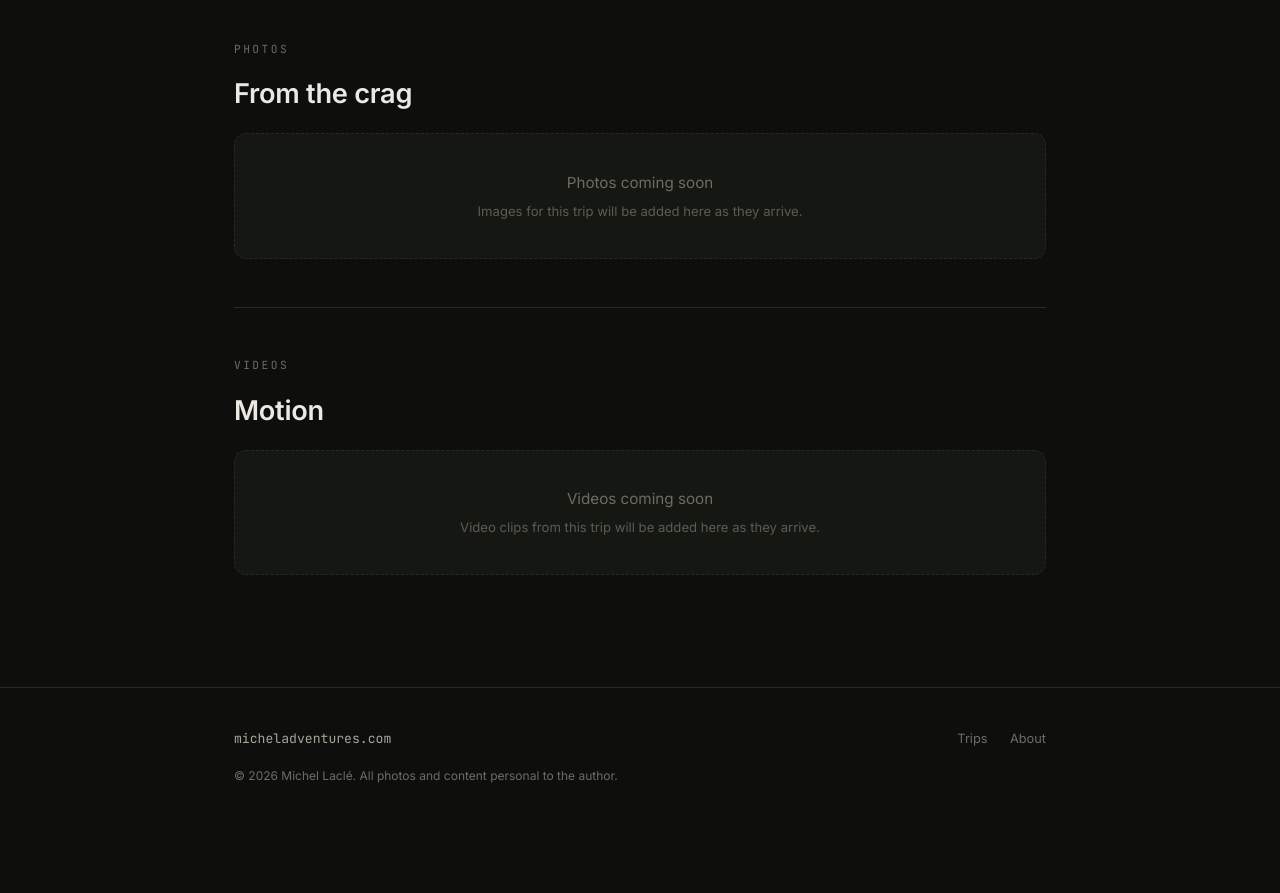
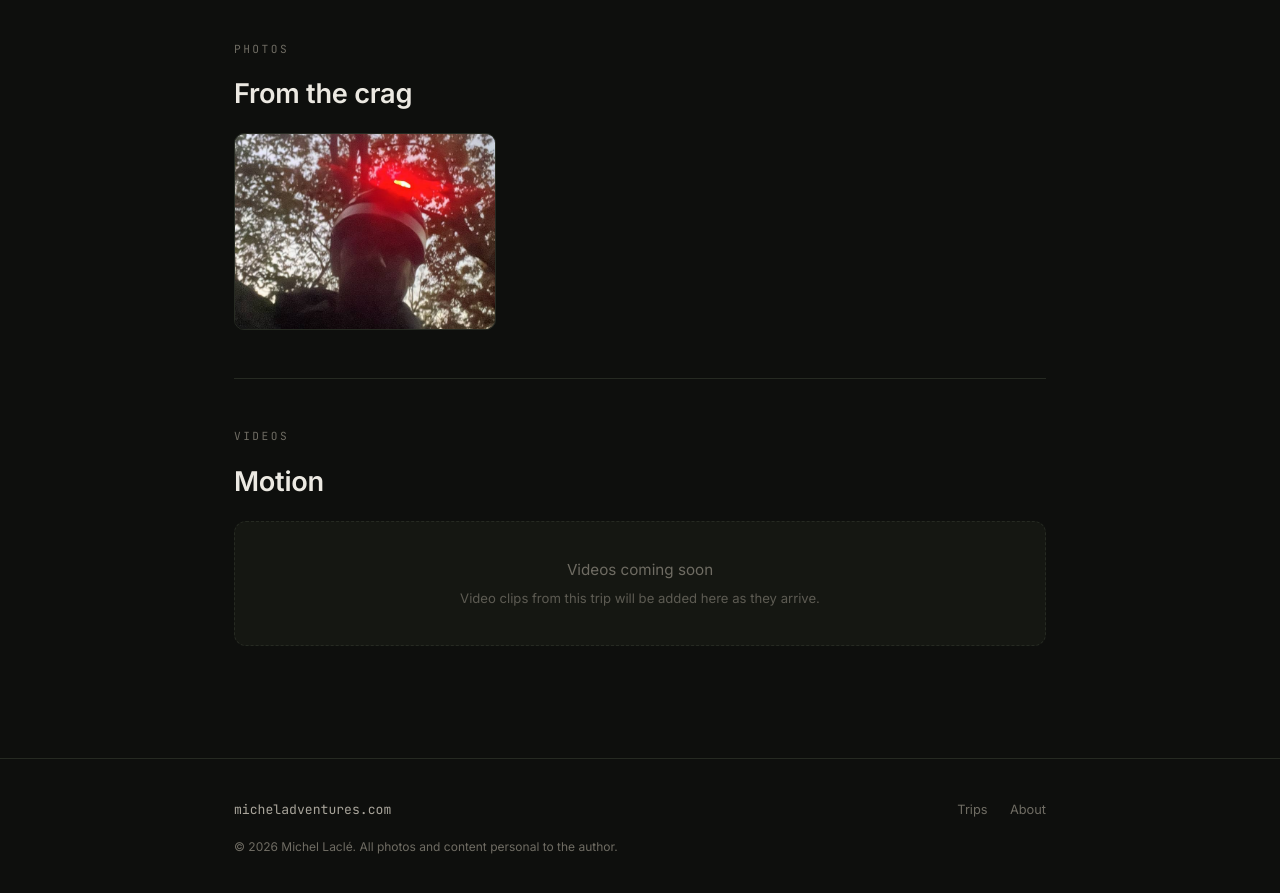
Before and after one commit to michellacle/micheladventures.com, a plain HTML site: page trips/cherokee-rock-village.html in a window 1280 px wide. Shown: the part 780-1673 px from the top of the page. Before the commit the page ends 1614 px from the top, so only its background shows below. Drawn offline with Linux system fonts and the light colour scheme.

Commit message:
feat: add first photo (headlamp selfie) to Cherokee Rock Village trip page

```diff
--- a/trips/cherokee-rock-village.html
+++ b/trips/cherokee-rock-village.html
@@ -12,6 +12,7 @@
     <meta property="og:locale" content="en_US">
     <meta property="og:title" content="Cherokee Rock Village, Sand Rock AL — 2026 Climbing Trip">
     <meta property="og:description" content="The 2026 climbing trip to the sandstone boulder fields of Sand Rock, Alabama — photos, videos, and route notes.">
+    <meta property="og:image" content="https://micheladventures.com/trips/cherokee-rock-village/media/01-headlamp-selfie.jpg">
     <meta property="og:url" content="https://micheladventures.com/trips/cherokee-rock-village.html">
 
     <!-- Twitter Card -->
@@ -82,12 +83,11 @@
         <section class="block" id="photos">
             <span class="section-label">Photos</span>
             <h2>From the crag</h2>
-            <!-- PHOTO GALLERY: add images to this grid as they arrive.
+            <!-- PHOTO GALLERY: add images to this grid as they arrive (newest first).
                  Local files: <img src="/trips/cherokee-rock-village/media/<file>.<ext>" alt="...">
                  Large files: upload to the CDN and use https://static.thinksmart.life/micheladventures/... -->
-            <div class="empty-state">
-                Photos coming soon
-                <div class="hint">Images for this trip will be added here as they arrive.</div>
+            <div class="gallery">
+                <img src="/trips/cherokee-rock-village/media/01-headlamp-selfie.jpg" alt="Selfie under the overcast sky at the crag, hard hat light glowing in the low light" loading="lazy">
             </div>
         </section>
 
```
Also changed, not shown: index.html (+1 -1 lines), trips/cherokee-rock-village/media/01-headlamp-selfie.jpg (added).
